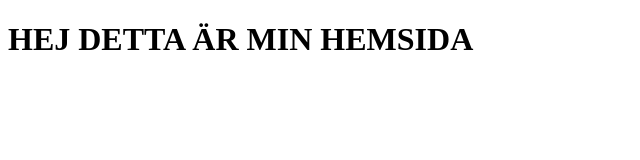
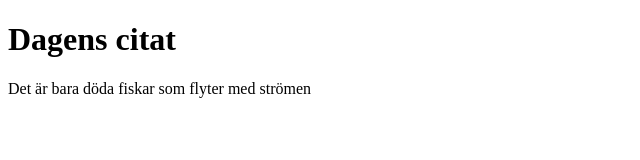
Before and after one commit to viktorkuddis/FeatureBransh, a plain HTML site: page index.html in a window 1280 px wide. Shown: the whole page, without its empty margins (0-640 px from the left). Drawn offline with Linux system fonts and the light colour scheme.

Commit message:
skrivit citat (#1)

```diff
--- a/index.html
+++ b/index.html
@@ -11,7 +11,8 @@
 
 <body>
 
-    <H1>HEJ DETTA ÄR MIN HEMSIDA</H1>
+    <H1>Dagens citat</H1>
+    <p>Det är bara döda fiskar som flyter med strömen</p>
 
 
     <script src="main.js"></script>
```
